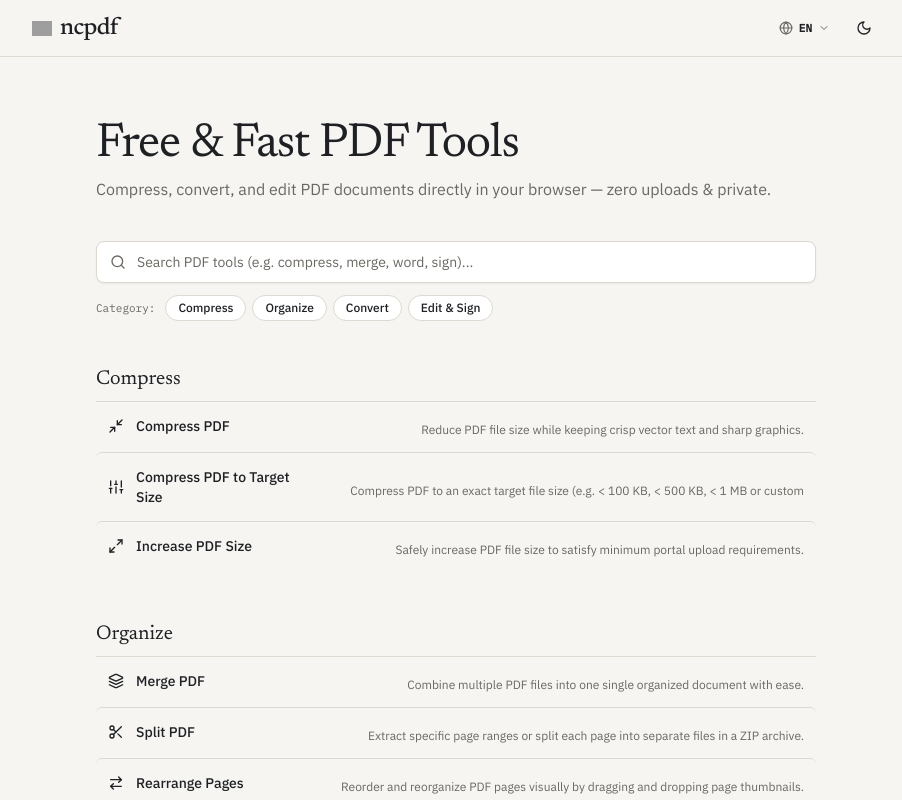
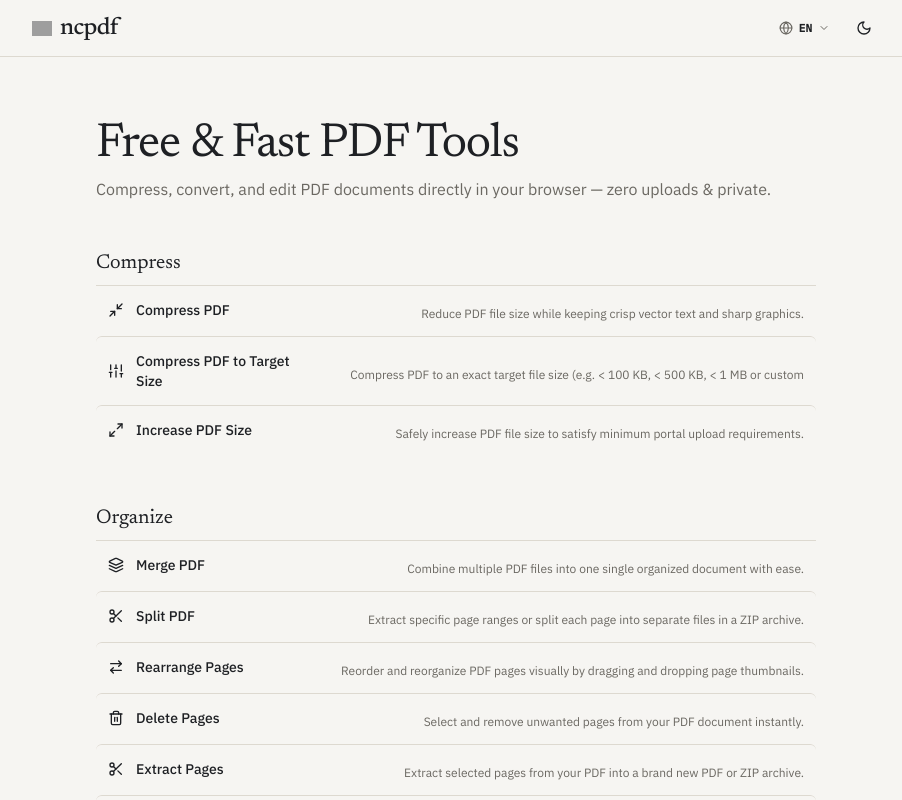
Before and after one commit to asepngrh/ncpdf, a Next.js app: page / in a window 1280 px wide. Shown: the top 800 px of the page, without its empty margins (184-1086 px from the left). Built offline with nearby package versions, Linux system fonts and the light colour scheme; grey boxes are pictures that could not be loaded.

Commit message:
fix(home): resolve filteredTools reference after removing search panel

```diff
--- a/app/page.tsx
+++ b/app/page.tsx
@@ -1,6 +1,6 @@
 "use client";
 
-import React, { useState, useMemo } from "react";
+import React, { useMemo } from "react";
 import Link from "next/link";
 import {
   FileText,
@@ -20,7 +20,6 @@ import {
   PenTool,
   Highlighter,
   Sliders,
-  Search,
 } from "lucide-react";
 import { Navbar } from "@/components/layout/Navbar";
 import { Footer } from "@/components/layout/Footer";
@@ -50,7 +49,6 @@ const iconMap: Record<string, React.ElementType> = {
 
 export default function HomePage() {
   const { lang, t, getToolTranslation } = useLanguage();
-  const [searchQuery, setSearchQuery] = useState("");
 
   const categoryLabels: Record<ToolCategory, string> = {
     Compress: t("catCompress"),
@@ -71,17 +69,6 @@ export default function HomePage() {
       };
     });
   }, [lang, getToolTranslation]);
-
-  const filteredTools = useMemo(() => {
-    if (!searchQuery.trim()) return translatedTools;
-    const q = searchQuery.toLowerCase();
-    return translatedTools.filter(
-      (t) =>
-        t.title.toLowerCase().includes(q) ||
-        t.description.toLowerCase().includes(q) ||
-        t.slug.toLowerCase().includes(q)
-    );
-  }, [searchQuery, translatedTools]);
 
   const jsonLd = {
     "@context": "https://schema.org",
@@ -115,7 +102,7 @@ export default function HomePage() {
 
       <main className="flex-1 max-w-3xl w-full mx-auto px-4 sm:px-6 py-12 sm:py-16">
         {/* Header / Intro */}
-        <div className="mb-10">
+        <div className="mb-12">
           <h1 className="font-display text-4xl sm:text-5xl font-normal tracking-tight text-ink">
             {t("heroTitle")}
           </h1>
@@ -124,40 +111,10 @@ export default function HomePage() {
           </p>
         </div>
 
-        {/* Search Bar & Mobile Category Filter Pills */}
-        <div className="mb-10 space-y-3">
-          <div className="relative">
-            <Search className="w-4 h-4 absolute left-3.5 top-1/2 -translate-y-1/2 text-ink-muted pointer-events-none" />
-            <input
-              type="text"
-              placeholder={t("searchPlaceholder")}
-              value={searchQuery}
-              onChange={(e) => setSearchQuery(e.target.value)}
-              className="w-full pl-10 pr-4 py-2.5 text-sm bg-surface rounded-lg border border-rule text-ink placeholder:text-ink-muted focus:outline-none focus:ring-2 focus:ring-accent focus:border-transparent transition shadow-subtle"
-            />
-          </div>
-
-          {/* Quick jump category pills (scrollable on mobile) */}
-          <div className="flex items-center gap-1.5 overflow-x-auto pb-1 text-xs no-scrollbar">
-            <span className="text-ink-muted shrink-0 text-[11px] font-mono mr-1">
-              {lang === "id" ? "Kategori:" : "Category:"}
-            </span>
-            {categories.map((cat) => (
-              <a
-                key={cat}
-                href={`#${cat.toLowerCase()}`}
-                className="px-3 py-1 rounded-full bg-surface border border-rule text-ink hover:bg-paper hover:border-ink-muted shrink-0 font-medium transition shadow-2xs"
-              >
-                {categoryLabels[cat]}
-              </a>
-            ))}
-          </div>
-        </div>
-
         {/* The Index: List grouped per category */}
         <div className="space-y-12">
           {categories.map((category) => {
-            const tools = filteredTools.filter((t) => t.category === category);
+            const tools = translatedTools.filter((t) => t.category === category);
             if (tools.length === 0) return null;
 
             return (
@@ -195,12 +152,6 @@ export default function HomePage() {
             );
           })}
         </div>
-
-        {filteredTools.length === 0 && (
-          <div className="text-center py-16 text-sm text-ink-muted">
-            {t("noToolsFound")}
-          </div>
-        )}
       </main>
 
       <Footer />
```
